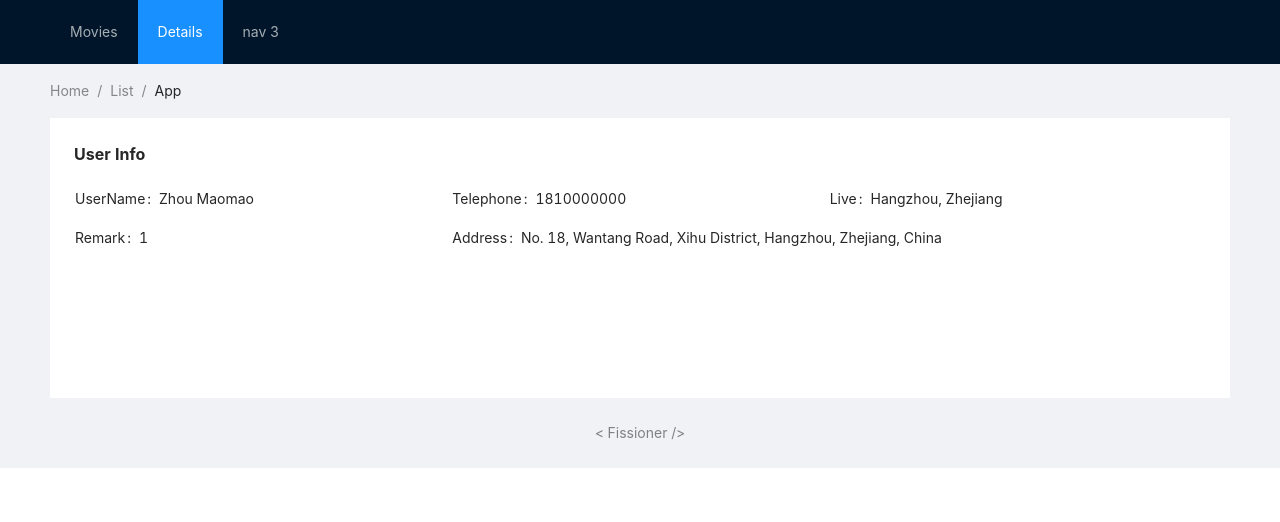
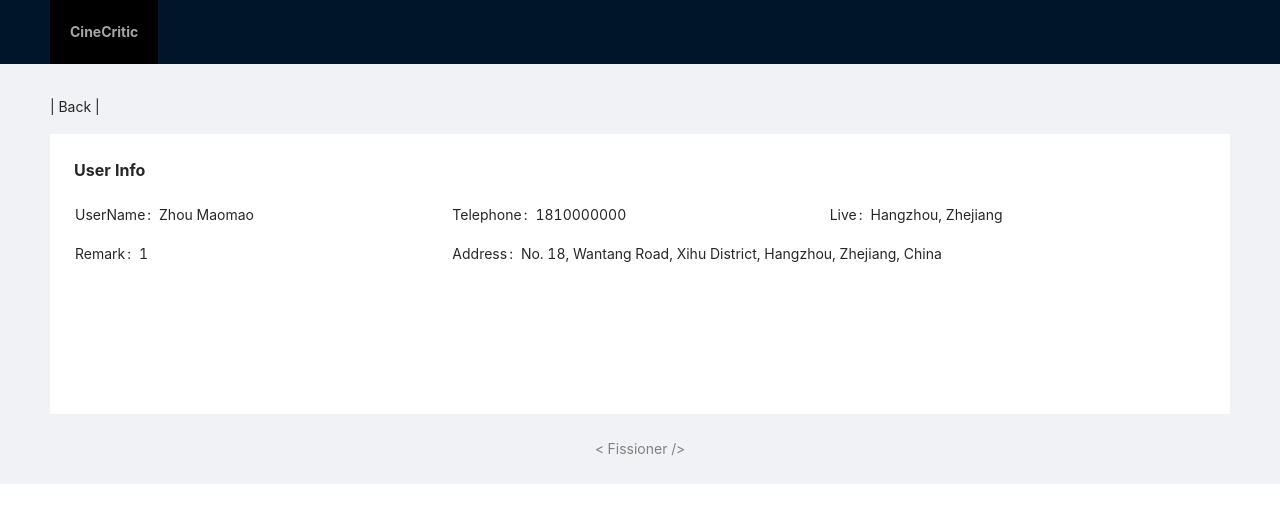
Before and after one commit to fissioner/movies-frontend, a React (Create React App) app in the folder movies-frontend/: page /movies/1 in a window 1280 px wide. Shown: the top 522 px of the page. Built offline with nearby package versions, Linux system fonts and the light colour scheme.

Commit message:
routes and back button

```diff
--- a/movies-frontend/src/components/Details.js
+++ b/movies-frontend/src/components/Details.js
@@ -3,12 +3,6 @@ import { List, Space, Descriptions, Card } from 'antd';
 import { MessageOutlined, StarOutlined } from '@ant-design/icons';
 import { useParams, withRouter } from 'react-router';
 
-const IconText = ({ icon, text }) => (
-    <Space>
-        {React.createElement(icon)}
-        {text}
-    </Space>
-);
 
 const Article = () => {
     const { id } = useParams();
--- a/movies-frontend/src/containers/MasterContainer.js
+++ b/movies-frontend/src/containers/MasterContainer.js
@@ -1,33 +1,31 @@
 import React from 'react';
 import { Layout, Menu, Breadcrumb } from 'antd';
-import { BrowserRouter as Router, Switch, Route, Link } from "react-router-dom";
+import { BrowserRouter as Router, Switch, Route, Link, useHistory, withRouter } from "react-router-dom";
 
 
 const { Header, Content, Footer } = Layout;
 const MasterContainer = (props) => {
+  const history = useHistory();
   return (
     <Layout className="layout">
       <Header>
         <div className="logo" />
         <Menu theme="dark" mode="horizontal" defaultSelectedKeys={['2']}>
-                <Menu.Item key="1"><Link to='/Movies/'>Movies</Link></Menu.Item>
-                <Menu.Item key="2"><Link to='/movies/3'>Details</Link></Menu.Item>
-                <Menu.Item key="3">nav 3</Menu.Item>
+          <Menu.Item key="1" style={{ backgroundColor: 'black', fontWeight: 'bold' }}><Link to='/movies/'>CineCritic</Link></Menu.Item>
         </Menu>
       </Header>
       <Content style={{ padding: '0 50px' }}>
+        <Breadcrumb style={{ margin: '16px 0' }} />
         <Breadcrumb style={{ margin: '16px 0' }}>
-                <Breadcrumb.Item><Link to='/movies'>Home</Link></Breadcrumb.Item>
-                <Breadcrumb.Item>List</Breadcrumb.Item>
-                <Breadcrumb.Item>App</Breadcrumb.Item>
+          <Breadcrumb.Item><a onClick={() => history.goBack()}>| Back |</a></Breadcrumb.Item>
         </Breadcrumb>
         <div className="site-layout-content">{props.children}</div>
       </Content>
       <Footer style={{ textAlign: 'center' }}>
-              <a href='http://www.fissioner.net/' style={{color: 'gray'}}>&lt; Fissioner &#47;&gt;</a>
+        <a href='http://www.fissioner.net/' style={{ color: 'gray' }}>&lt; Fissioner &#47;&gt;</a>
       </Footer>
     </Layout>
   );
 }
 
-export default MasterContainer;
+export default withRouter(MasterContainer);
```
Also changed, not shown: movies-frontend/src/views/DetailsView.js (added). Lines whose indentation alone changed are shown as unchanged.
